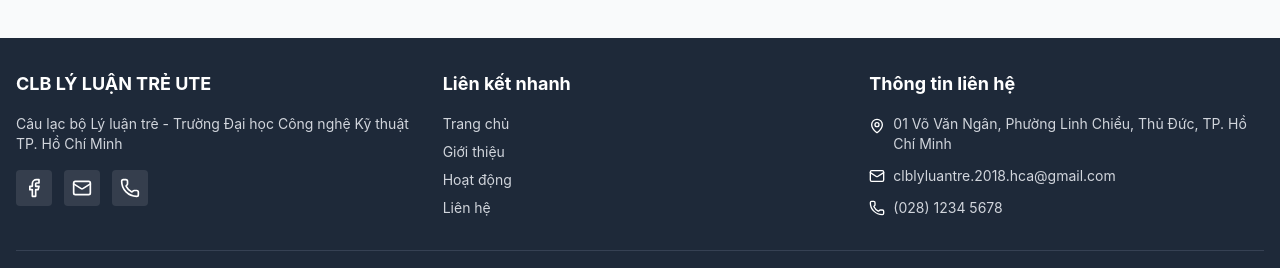
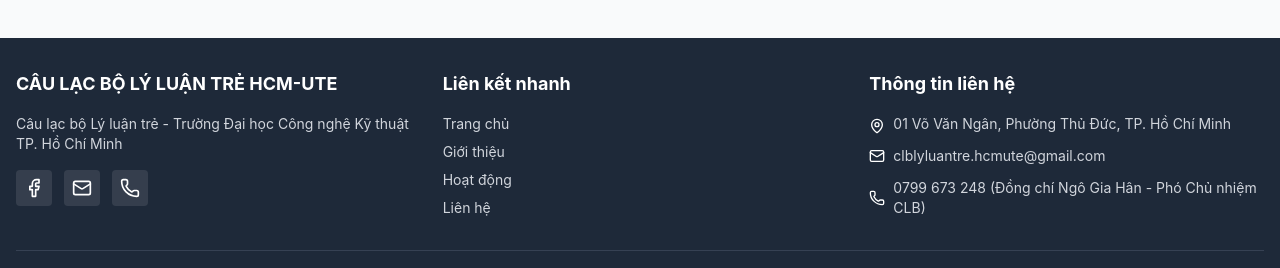
Before and after one commit to kietlqag/WebCLBLyluantreHCM-UTE, a React (Vite) app: page /introduce in a window 1280 px wide. Shown: the part 2131-2399 px from the top of the page. Built offline with nearby package versions, Linux system fonts and the light colour scheme.

Commit message:
Fix footer

```diff
--- a/src/app/components/Footer.tsx
+++ b/src/app/components/Footer.tsx
@@ -7,7 +7,7 @@
         <div className="grid grid-cols-1 md:grid-cols-3 gap-8">
           {/* About Section */}
           <div>
-            <h3 className="font-bold text-lg mb-4">CLB LÝ LUẬN TRẺ UTE</h3>
+            <h3 className="font-bold text-lg mb-4">CÂU LẠC BỘ LÝ LUẬN TRẺ HCM-UTE</h3>
             <p className="text-sm text-gray-300 mb-4">
               Câu lạc bộ Lý luận trẻ - Trường Đại học Công nghệ Kỹ thuật TP. Hồ Chí Minh
             </p>
@@ -58,16 +58,16 @@
               <li className="flex items-start gap-2">
                 <MapPin className="w-4 h-4 mt-1 flex-shrink-0" />
                 <span className="text-gray-300">
-                  01 Võ Văn Ngân, Phường Linh Chiểu, Thủ Đức, TP. Hồ Chí Minh
+                  01 Võ Văn Ngân, Phường Thủ Đức, TP. Hồ Chí Minh
                 </span>
               </li>
               <li className="flex items-center gap-2">
                 <Mail className="w-4 h-4 flex-shrink-0" />
-                <span className="text-gray-300">clblyluantre.2018.hca@gmail.com</span>
+                <span className="text-gray-300">clblyluantre.hcmute@gmail.com</span>
               </li>
               <li className="flex items-center gap-2">
                 <Phone className="w-4 h-4 flex-shrink-0" />
-                <span className="text-gray-300">(028) 1234 5678</span>
+                <span className="text-gray-300">0799 673 248 (Đồng chí Ngô Gia Hân - Phó Chủ nhiệm CLB)</span>
               </li>
             </ul>
           </div>
```
